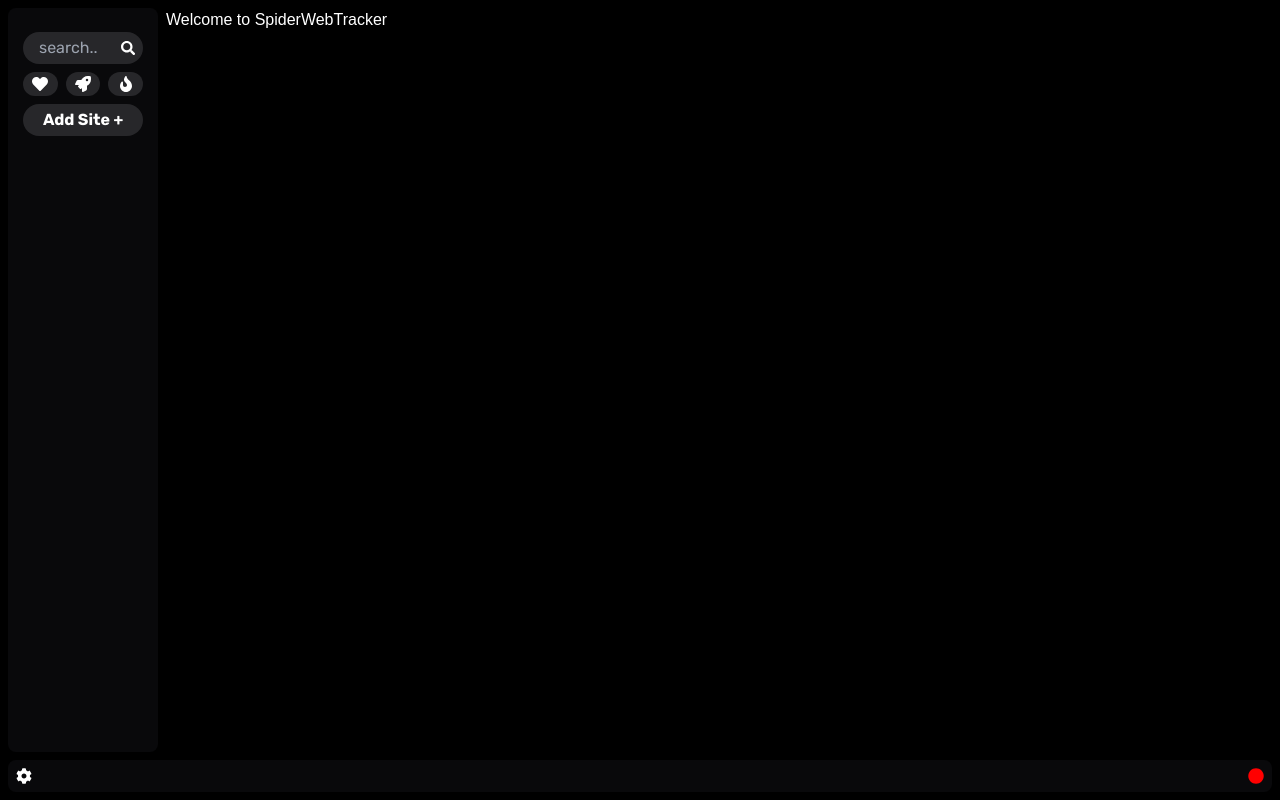
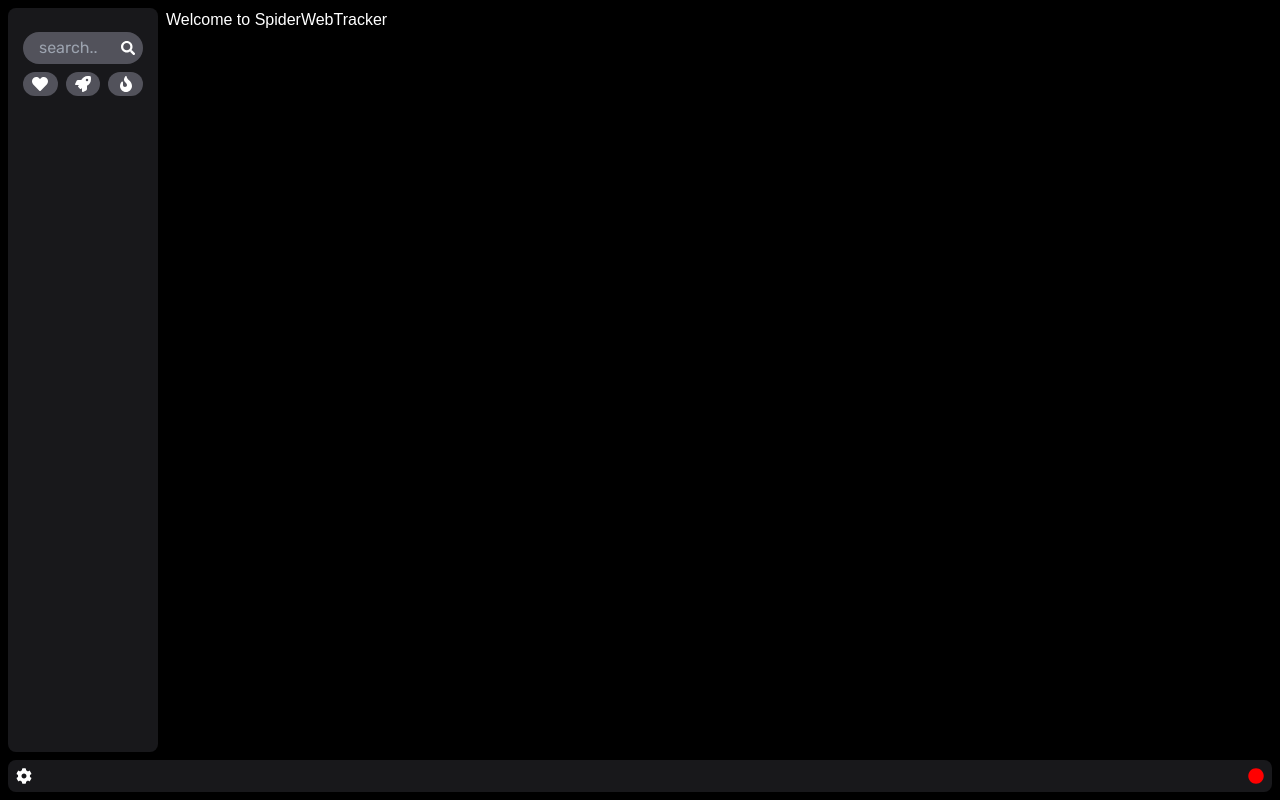
Before and after one commit to kajgm/websalestracker, a React (Vite) app in the folder client/: page / in a window 1280 px wide. Built offline with nearby package versions, Linux system fonts and the light colour scheme.

Commit message:
site delete functionality

```diff
--- a/client/electron/preload.ts
+++ b/client/electron/preload.ts
@@ -55,6 +55,9 @@
   setPlugin: (plugin: configData) => {
     ipcRenderer.send('setPlugin', plugin);
   },
+  deletePlugin: (plugin: string) => {
+    ipcRenderer.send('deletePlugin', plugin);
+  },
   getDefaultPlugin: (id: string) => {
     return ipcRenderer.invoke('getDefaultPlugin', id);
   },
--- a/client/src/components/BottomBar/BottomBar.tsx
+++ b/client/src/components/BottomBar/BottomBar.tsx
@@ -6,7 +6,7 @@
 function BottomBar() {
   return (
     <>
-      <div className="w-full bg-gray-dark bottom-0 rounded-lg mb-2">
+      <div className="w-full bg-gray-dark2 bottom-0 rounded-lg mb-2">
         <div className="flex flex-row p-2">
           <Settings />
           <Status />
--- a/client/src/components/SideBar/GlobalSearch.tsx
+++ b/client/src/components/SideBar/GlobalSearch.tsx
@@ -18,7 +18,7 @@
           placeholder="search.."
           onChange={handleChange}
           value={searchInput}
-          className="bg-gray mx-2 py-1 outline-none font-rubik w-4/5"
+          className="bg-gray2 mx-2 py-1 outline-none font-rubik w-4/5"
         />
         <FaSearch className="relative top-2" />
       </div>
--- a/client/src/components/SideBar/Navigation.tsx
+++ b/client/src/components/SideBar/Navigation.tsx
@@ -11,21 +11,21 @@
   return (
     <>
       <div className="mx-auto w-4/5">
-        <div className="bg-gray rounded-full">
+        <div className="bg-gray2 rounded-full">
           <GlobalSearch />
         </div>
-        <div className="flex flex-row gap-2 pt-2 bg-gray-dark w-full">
-          <Link to="/Favourite" className="flex justify-center bg-gray rounded-full py-1 w-1/3">
+        <div className="flex flex-row gap-2 pt-2 w-full">
+          <Link to="/Favourite" className="flex justify-center bg-gray2 rounded-full py-1 w-1/3">
             <button>
               <FaHeart />
             </button>
           </Link>
-          <Link to="/Discover" className="flex justify-center bg-gray rounded-full py-1 w-1/3">
+          <Link to="/Discover" className="flex justify-center bg-gray2 rounded-full py-1 w-1/3">
             <button>
               <FaRocket />
             </button>
           </Link>
-          <Link to="/Hot" className="flex justify-center bg-gray rounded-full py-1 w-1/3">
+          <Link to="/Hot" className="flex justify-center bg-gray2 rounded-full py-1 w-1/3">
             <button>
               <FaFire />
             </button>
--- a/client/src/components/SideBar/NewSite.tsx
+++ /dev/null
@@ -1,38 +0,0 @@
-import React from 'react';
-
-import { addSiteConfig } from '../../slices/configSlice';
-import { useAppDispatch } from '../../hooks';
-
-import data from '../../data/defaultApiEndpoints';
-
-interface siteInfo {
-  name: string;
-  endpoint: string;
-  categories: Array<string>;
-  type: string;
-}
-
-function NewSite() {
-  const dispatch = useAppDispatch();
-
-  return (
-    <>
-      <div className="mx-auto w-4/5">
-        <div className="bg-gray rounded-full">
-          <button
-            className="w-full text-center py-1 font-rubik font-bold"
-            onClick={async () => {
-              window.Main.setPlugin({ id: data[0].name, info: data[0] });
-              const localConfig = (await window.Main.getDefaultPlugin('reddit')) as siteInfo;
-              dispatch(addSiteConfig(localConfig));
-            }}
-          >
-            Add Site +
-          </button>
-        </div>
-      </div>
-    </>
-  );
-}
-
-export default NewSite;
--- a/client/src/components/SideBar/SideBar.tsx
+++ b/client/src/components/SideBar/SideBar.tsx
@@ -4,7 +4,6 @@
 
 import SiteListing from './SiteListing';
 import Navigation from './Navigation';
-import NewSite from './NewSite';
 
 const minWidth = 150; //px
 const maxWidth = 300; //px
@@ -46,11 +45,10 @@
     <>
       <div className="relative flex overflow-y-hidden select-none">
         <div
-          className="relative flex flex-col gap-2 py-6 bg-gray-dark rounded-lg"
+          className="relative flex flex-col gap-2 py-6 bg-gray-dark2 rounded-lg"
           style={{ width: `${width / 16}rem` }}
         >
           <Navigation />
-          <NewSite />
           <SiteListing />
         </div>
 
--- a/client/src/components/SideBar/SiteListing.tsx
+++ b/client/src/components/SideBar/SiteListing.tsx
@@ -1,9 +1,18 @@
 import React from 'react';
 import { requestPostUpdate, updatePosts, updateName, updateCategory } from '../../slices/apiSlice';
 import { selectWidth } from '../../slices/sideBarSlice';
-import { selectSites } from '../../slices/configSlice';
+import { removeSiteConfig, selectSites } from '../../slices/configSlice';
 import { useAppDispatch, useAppSelector } from '../../hooks';
 import ApiService from '../../services/api.service';
+
+import { FaTrash } from 'react-icons/fa';
+
+interface siteInfo {
+  name: string;
+  endpoint: string;
+  categories: Array<string>;
+  type: string;
+}
 
 function SiteListing() {
   const dispatch = useAppDispatch();
@@ -24,12 +33,23 @@
     <>
       {data.length > 0 && (
         <div className="overflow-auto">
-          {data.map((site: any) => {
+          {data.map((site: siteInfo) => {
             const charScale = curWidth / 15;
             const siteName = site.name.length < charScale ? site.name : site.name.slice(0, charScale) + '...';
             return (
-              <div className="flex flex-col gap-2 mx-auto w-4/5" key={site}>
-                <h1 className="font-rubik font-bold text-2xl pt-6">{siteName}</h1>
+              <div className="flex flex-col gap-2 mx-auto w-4/5 pt-6" key={site.name}>
+                <div className="flex flex-row">
+                  <h1 className="font-rubik font-bold text-2xl">{siteName}</h1>
+                  <button
+                    onClick={() => {
+                      dispatch(removeSiteConfig(site.name));
+                      window.Main.deletePlugin(site.name);
+                    }}
+                    className="ml-auto"
+                  >
+                    <FaTrash />
+                  </button>
+                </div>
                 {site.categories.map((cat: string) => {
                   const catName = cat.length < charScale ? cat : cat.slice(0, charScale) + '...';
                   return (
--- a/client/src/data/defaultApiEndpoints.ts
+++ b/client/src/data/defaultApiEndpoints.ts
@@ -4,6 +4,7 @@
     endpoint: 'https://www.reddit.com/r/',
     categories: ['bapcsalescanada', 'frugalmalefashioncdn', 'buildapcsales', 'frugalmalefashion'],
     type: '.json'
-  }
+  },
+  { name: 'test', endpoint: 'https://test/', categories: ['category1', 'category2', 'category3'], type: '.json' }
 ];
 export default data;
--- a/client/src/layouts/Main.tsx
+++ b/client/src/layouts/Main.tsx
@@ -11,7 +11,7 @@
       <div className="w-full max-w-screen h-full pl-2 pr-2 pb-10 mt-2">
         <div className={'w-full h-full grid grid-cols-[min-content_auto] pb-2 pt-' + appBarPadding}>
           <SideBar />
-          {props.children}
+          <div>{props.children}</div>
         </div>
 
         <BottomBar />
--- a/client/src/pages/Discover.tsx
+++ b/client/src/pages/Discover.tsx
@@ -1,11 +1,45 @@
 import React from 'react';
+import { addSiteConfig } from '../slices/configSlice';
+import { useAppDispatch } from '../hooks';
+
 import Main from '../layouts/Main';
 
+import data from '../data/defaultApiEndpoints';
+
+interface siteInfo {
+  name: string;
+  endpoint: string;
+  categories: Array<string>;
+  type: string;
+}
+
 function Discover() {
+  const dispatch = useAppDispatch();
+
   return (
     <>
       <Main>
-        <div>This is the Discover page</div>
+        <div className="p-6 mb-2 bg-gray-dark2 rounded-xl">
+          <h1 className="text-4xl font-rubik font-bold">Discover</h1>
+        </div>
+        <div className="flex flex-row gap-6 p-6 mb-2 bg-gray-dark2 rounded-xl">
+          {data &&
+            data.map((site) => {
+              return (
+                <button
+                  onClick={async () => {
+                    window.Main.setPlugin({ id: site.name, info: site });
+                    const localConfig = (await window.Main.getDefaultPlugin(site.name)) as siteInfo;
+                    dispatch(addSiteConfig(localConfig));
+                  }}
+                  key={site.name}
+                  className="text-4xl font-rubik font-bold p-6 bg-gray2 rounded-xl gap-2"
+                >
+                  {site.name[0]}
+                </button>
+              );
+            })}
+        </div>
       </Main>
     </>
   );
--- a/client/tailwind.config.js
+++ b/client/tailwind.config.js
@@ -30,11 +30,11 @@
       red: '#ef4444',
       white: '#fafafa',
       gray: '#27272a', //zinc 800
-      gray2: '#71717a', //zinc 400
+      gray2: '#52525b', //zinc 600
       'gray-dark': '#09090b', //zinc 950
       'gray-dark2': '#18181b', //zinc 900
       'gray-light': '#d4d4d8', //zinc 300
-      'gray-light2': '#52525b' //zinc 600
+      'gray-light2': '#71717a' //zinc 400
     },
     fontFamily: {
       sans: ['Graphik', 'sans-serif'],
```
Also changed, not shown: client/electron/index.ts (+5 -10 lines).
